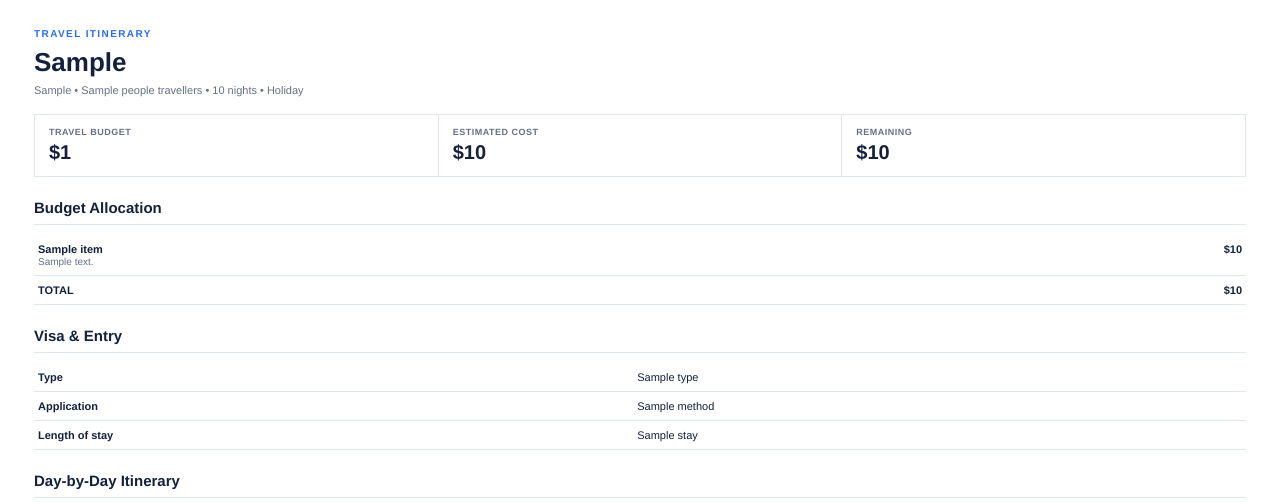
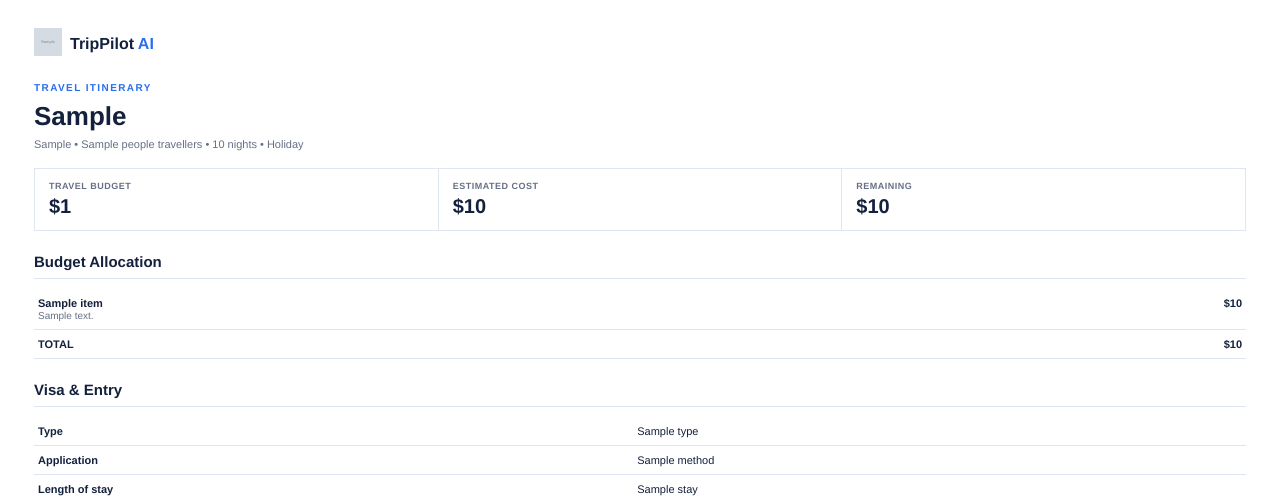
Before and after one commit to SHEVISANTOS/trip_pilot, a Django app: template templates/pdfexport/itinerary_pdf.html in a window 1280 px wide. Shown: the top 503 px of the page. Run offline with Django 5.2, Linux system fonts and the light colour scheme; tables that the repository leaves empty hold one stand-in row (values such as "Sample post"); the template is opened without the code that fills it: values that come from a table or form of the project are taken from there, most other values are stand-ins (such as "Sample title", 1, 10 or a date in 2020); grey boxes marked "Sample" are stand-in pictures; data that the repository does not hold is empty; parts of the project's set-up code (start-up, migrations or seed data) failed here and were passed over.

Commit message:
Add TripPilot AI logo to the PDF itinerary header
Base64-embeds static/favicon-192.png (the real brand mark) directly into
the rendered HTML rather than referencing it by path or URL — avoids
depending on STATIC_ROOT/STATICFILES_DIRS filesystem resolution or a live
HTTP round-trip at PDF-render time, which isn't something to assume works
identically on Vercel's serverless filesystem without checking. Read once
at module import, guarded against a missing file (this module's urls load
on every request, not just PDF export, so an import-time crash here would
take down the whole site, not just this feature).

Sized via explicit CSS rather than bare HTML width/height attributes —
verified live that WeasyPrint ignores the latter and renders the image at
full native size (overflowing the page), while xhtml2pdf honors it fine;
explicit CSS width/height is the one sizing method both respect.

Co-Authored-By: Claude Sonnet 5 <noreply@anthropic.com>

```diff
--- a/templates/pdfexport/itinerary_pdf.html
+++ b/templates/pdfexport/itinerary_pdf.html
@@ -16,6 +16,12 @@
      layout + no emoji render correctly under both engines.
   */
   body{font-family:Helvetica,Arial,sans-serif;color:#14213d;margin:0;padding:28px 34px}
+  table.brand-table{border-collapse:collapse;margin-bottom:22px}
+  table.brand-table td{padding:0;vertical-align:middle}
+  .brand-logo{width:28px}
+  .brand-logo img{width:28px;height:28px}
+  .brand-name{font-size:16px;font-weight:bold;padding-left:8px!important}
+  .brand-name .ai{color:#276ef1}
   .eyebrow{font-size:10px;font-weight:bold;letter-spacing:1.4px;color:#276ef1}
   h1{font-size:26px;margin:8px 0 6px}
   .meta{font-size:11px;color:#667085;margin:0 0 18px}
@@ -41,6 +47,12 @@
 </style>
 </head>
 <body>
+  {% if logo_data_uri %}
+  <table class="brand-table"><tr>
+    <td class="brand-logo"><img src="{{ logo_data_uri }}" width="28" height="28"></td>
+    <td class="brand-name">TripPilot <span class="ai">AI</span></td>
+  </tr></table>
+  {% endif %}
   <div class="eyebrow">TRAVEL ITINERARY</div>
   {% if is_multi_city %}<h1>{{ route }}</h1>{% else %}<h1>{{ trip_request.destination }}</h1>{% endif %}
   <p class="meta">{{ trip_request.departure }} &bull; {{ breakdown.people }} traveller{{ breakdown.people|pluralize }} &bull; {{ breakdown.nights }} nights{% if is_multi_city %} &bull; {{ breakdown.legs|length }} destinations{% endif %} &bull; {{ trip_request.purpose }}</p>
```
Also changed, not shown: pdfexport/views.py (+17 -0 lines).
